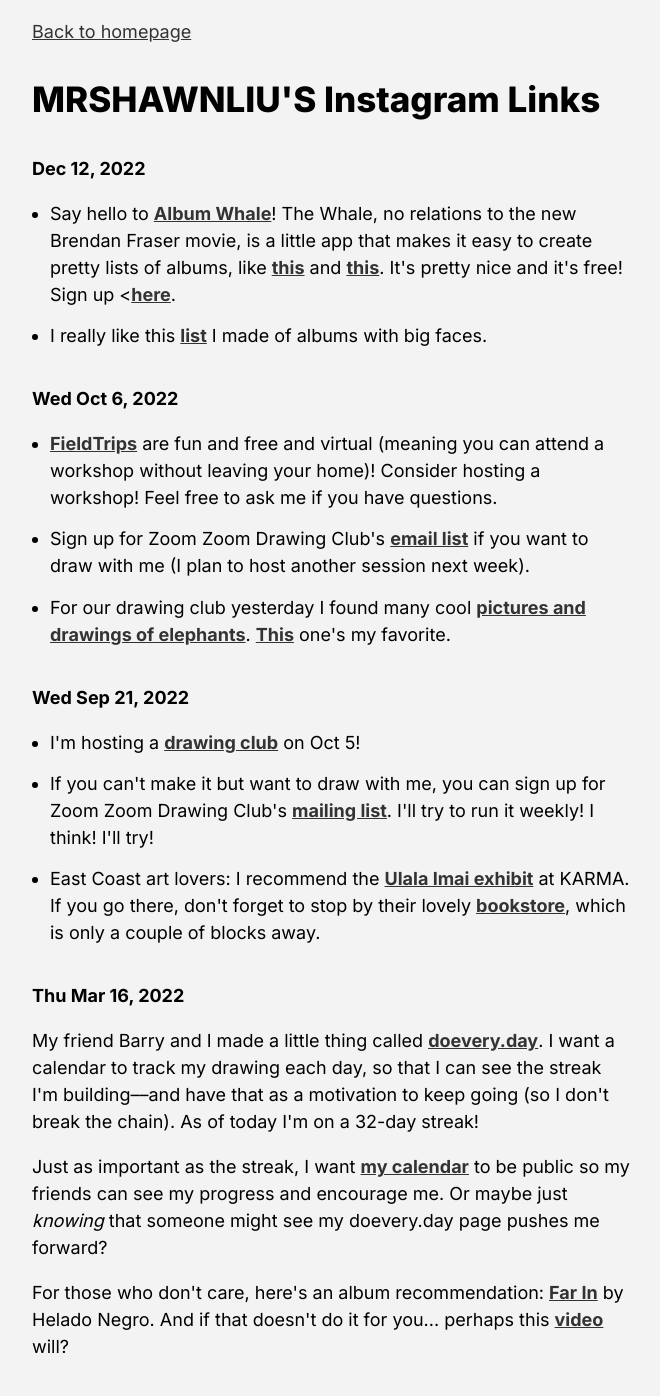
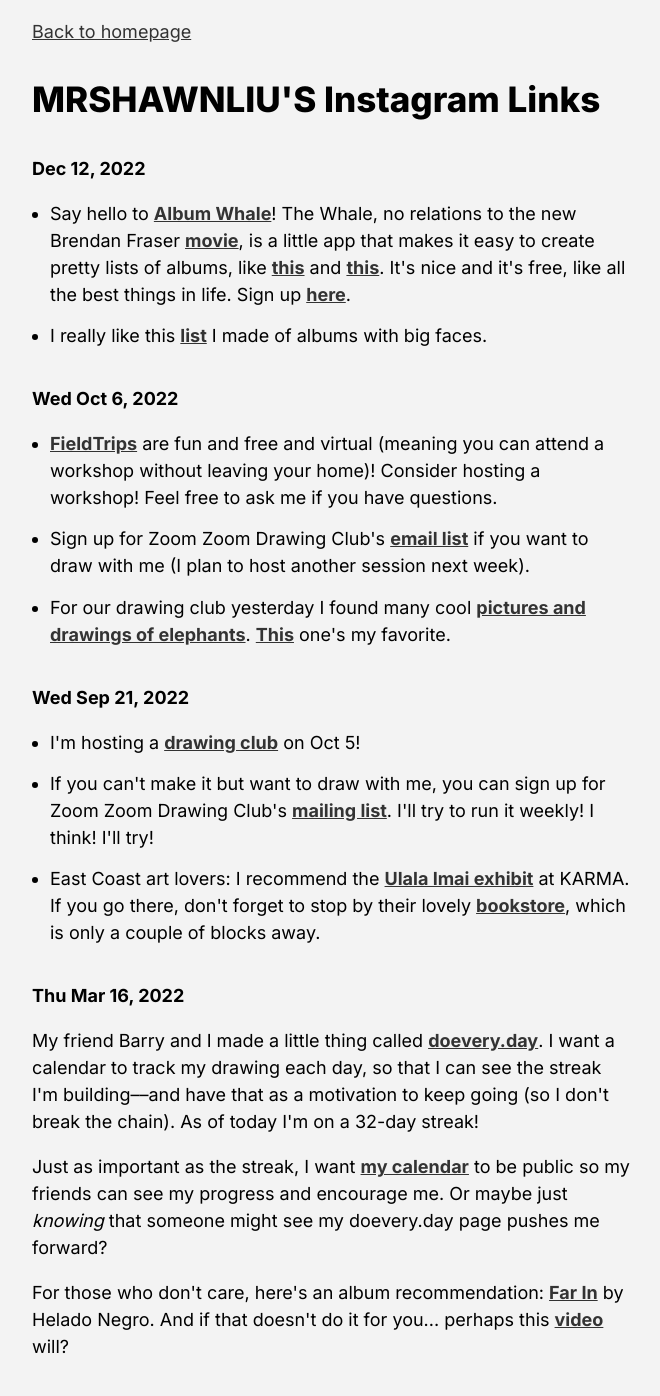
Before and after one commit to shawnliu/shawnliu.github.io, a Jekyll site: the page built from fun/ig.html, in a window 1280 px wide. Shown: the whole page, without its empty margins (308-968 px from the left). Built offline with Jekyll 4.4.1, drawn with Linux system fonts in a browser that asks for light colours.

Commit message:
update ig message

```diff
--- a/fun/ig.html
+++ b/fun/ig.html
@@ -13,11 +13,12 @@
   <ul>
     <li>
       Say hello to <a href="https://albumwhale.com/">Album Whale</a>!
-      The Whale, no relations to the new Brendan Fraser movie,
+      The Whale, no relations to the new Brendan Fraser <a href="https://en.wikipedia.org/wiki/The_Whale_(2022_film)">movie</a>,
       is a little app that makes it easy to create pretty lists
       of albums, like <a href="https://albumwhale.com/mrshawnliu/2022-favorites">this</a> and
       <a href="https://albumwhale.com/pfiller/albums-that-take-me-to-a-specific-time-and-place">this</a>.
-      It's pretty nice and it's free! Sign up <<a href="https://albumwhale.com/signup">here</a>.
+      It's nice and it's free, like all the best things in life.
+      Sign up <a href="https://albumwhale.com/signup">here</a>.
     </li>
     <li>
       I really like this <a href="https://albumwhale.com/mrshawnliu/albums-with-big-faces">list</a>
```
